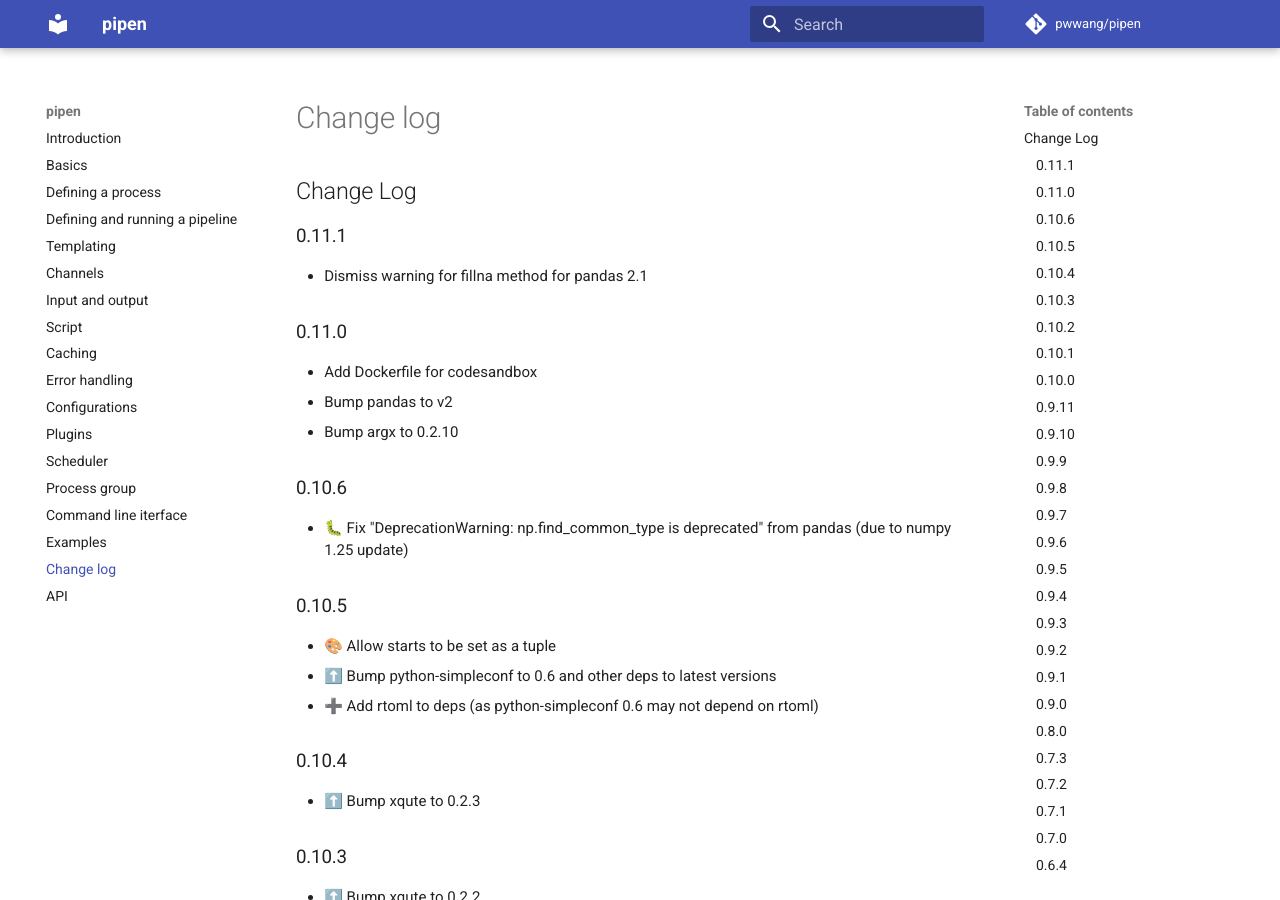
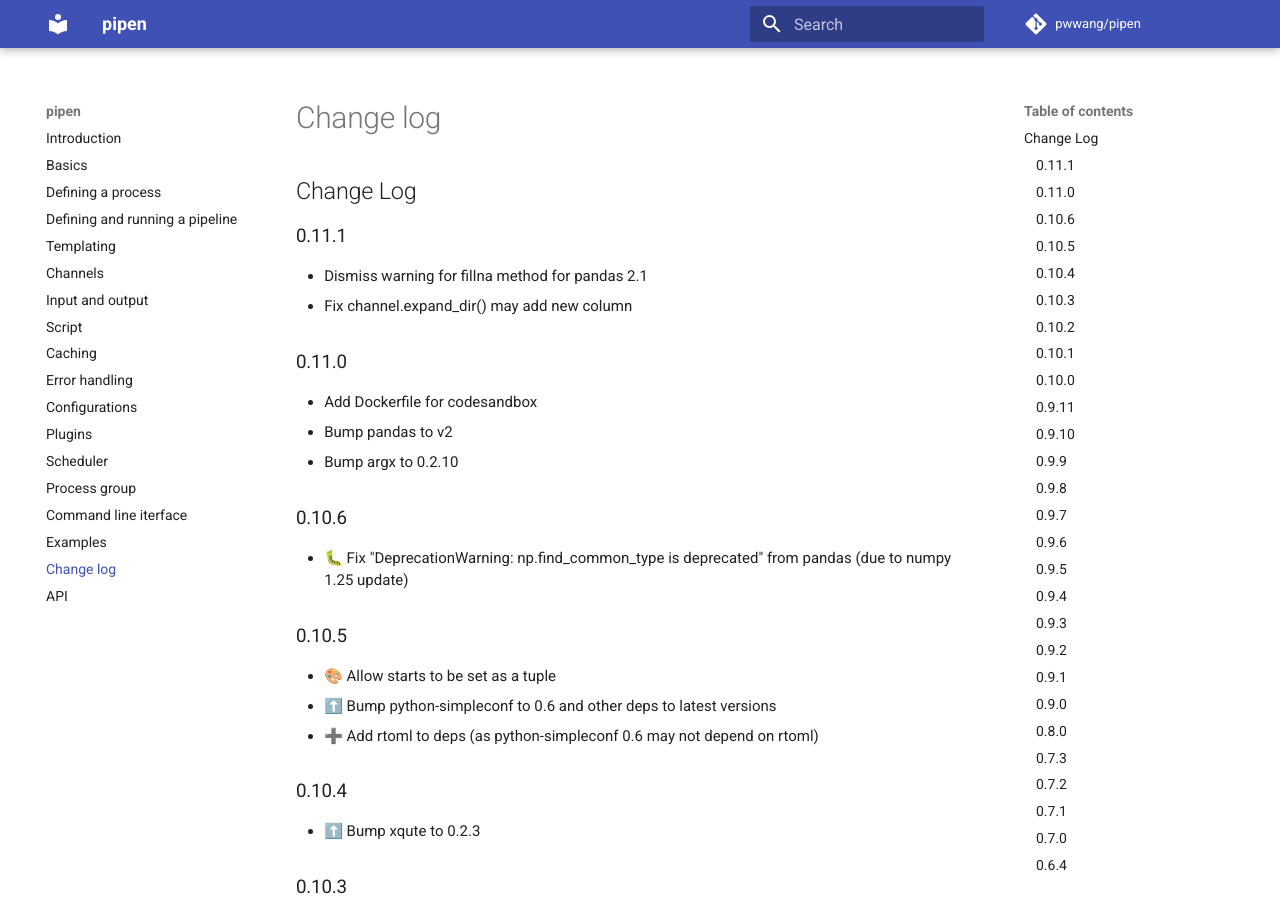
Before and after one commit to pwwang/pipen, an MkDocs documentation site: the page built from docs/CHANGELOG.md, in a window 1280 px wide and 900 px high. Built offline with MkDocs 1.6.1 and Material for MkDocs 9.7.7, drawn with Linux system fonts in a browser that asks for light colours; comment, search, counter and statistics services are not loaded.

Commit message:
Update CHANGELOG.md

```diff
--- a/docs/CHANGELOG.md
+++ b/docs/CHANGELOG.md
@@ -3,6 +3,7 @@
 ## 0.11.1
 
 - Dismiss warning for fillna method for pandas 2.1
+- Fix channel.expand_dir() may add new column
 
 ## 0.11.0
 
```
